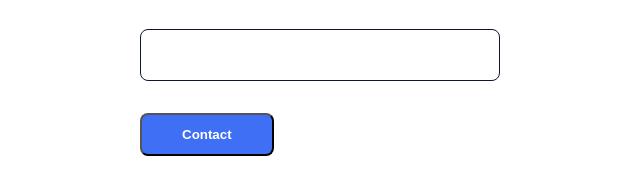
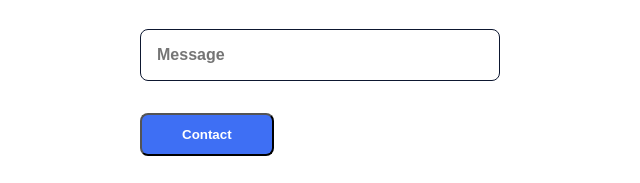
Before and after one commit to EthenoX-Official/Portfolio, a plain HTML site: page index.html in a window 1280 px wide. Shown: the part 3108-3291 px from the top of the page, 320-960 px from the left. Drawn offline with nearby package versions, Linux system fonts and the light colour scheme.

Commit message:
Update index.html

```diff
--- a/index.html
+++ b/index.html
@@ -178,9 +178,9 @@
 
                 <div class="contact__container bd-grid">
                         <form action="https://formsubmit.co/el/zateme" method="POST" class="contact__form">
-                        <input type="text" id="Name" placeholder="Name" class="contact__input" required>
-                        <input type="mail" id="Email" placeholder="Email" class="contact__input" required>
-                        <input type="text" id="Message" cols="0" rows="10" class="contact__input" required>
+                        <input type="text" name="Name" id="Name" placeholder="Name" class="contact__input" required>
+                        <input type="mail" name="Email" id="Email" placeholder="Email" class="contact__input" required>
+                        <input type="text" name="message" id="Message" cols="0" rows="10" placeholder="Message" class="contact__input" required>
                         <button type="submit" class="button">Contact</button>
 
                            </form>
```
